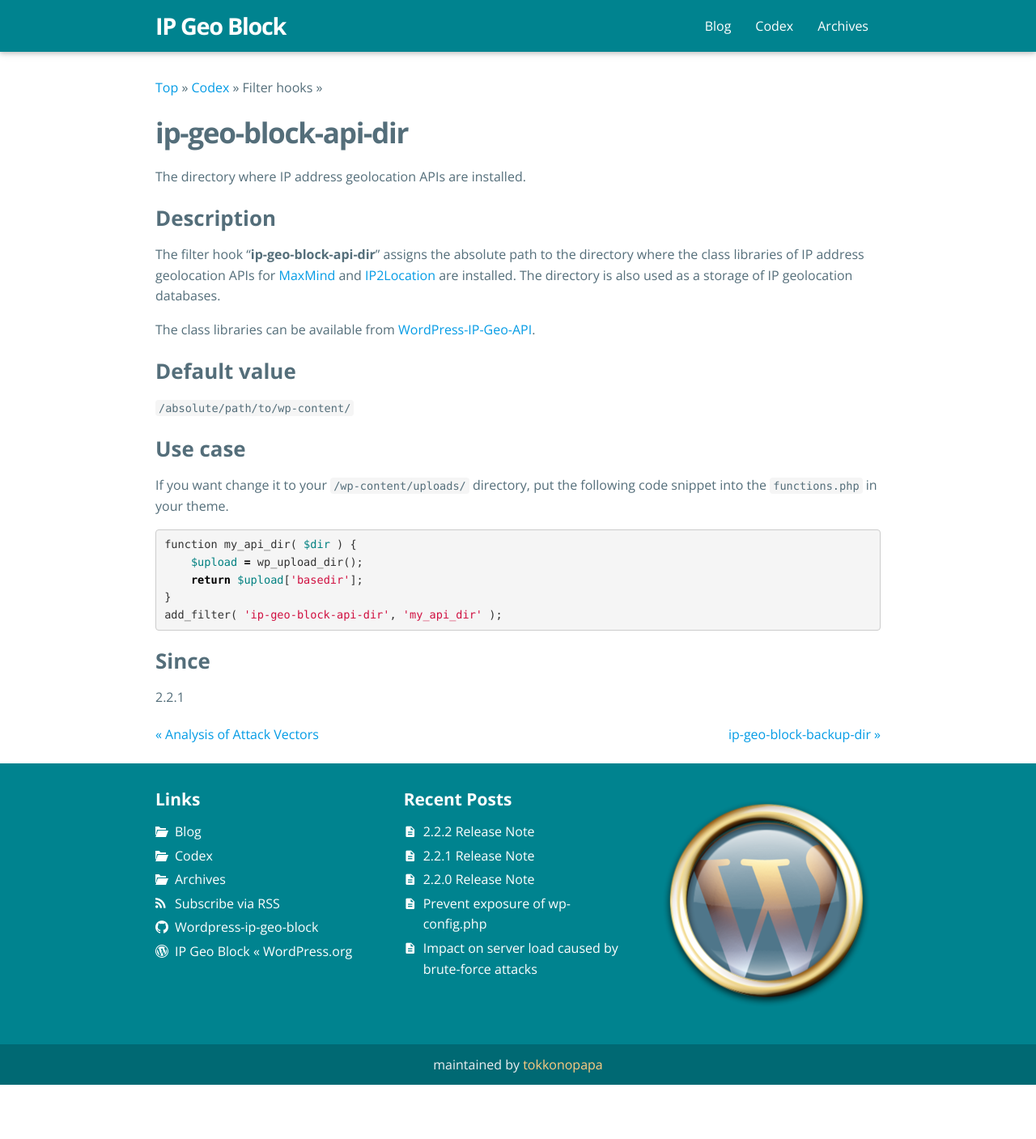
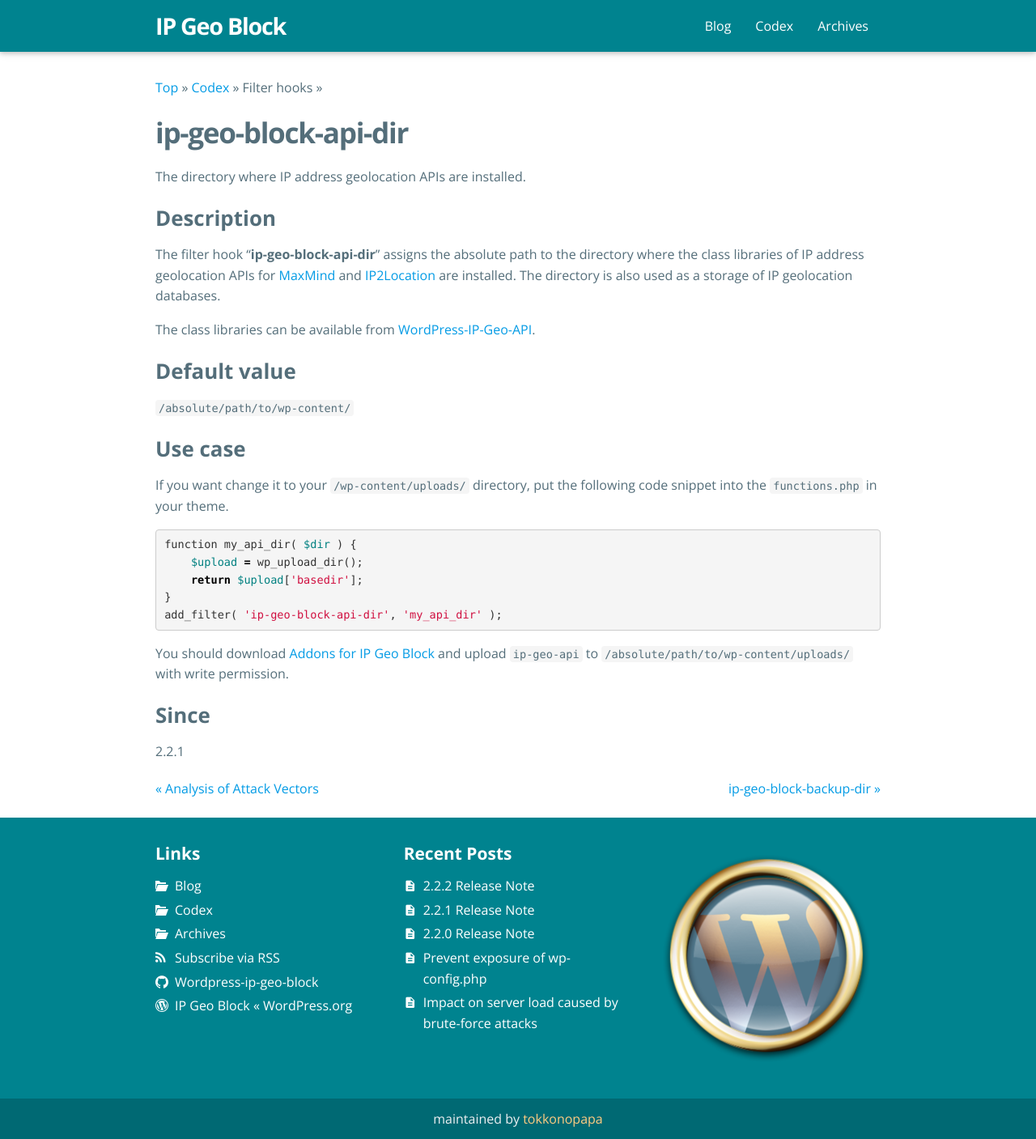
Before and after one commit to tokkonopapa/WordPress-IP-Geo-Block, a Jekyll site: the page built from _codex/99/ip-geo-block-api-dir.md, in a window 1280 px wide. Shown: the whole page at 81% size. Built offline with Jekyll 4.4.1, drawn with Linux system fonts in a browser that asks for light colours; some web fonts are replaced; before the commit the page ends 1340 px from its top, so only the background shows below that.

Commit message:
Update codex.

```diff
--- a/_codex/99/ip-geo-block-api-dir.md
+++ b/_codex/99/ip-geo-block-api-dir.md
@@ -38,6 +38,9 @@
 add_filter( 'ip-geo-block-api-dir', 'my_api_dir' );
 {% endhighlight %}
 
+You should download [Addons for IP Geo Block][IP-GEO-API] and upload
+`ip-geo-api` to `/absolute/path/to/wp-content/uploads/` with write permission.
+
 ### Since ###
 2.2.1
 
@@ -45,3 +48,4 @@
 [IP-Geo-API]:   https://github.com/tokkonopapa/WordPress-IP-Geo-API "tokkonopapa/WordPress-IP-Geo-API - GitHub"
 [MaxMind]:      https://www.maxmind.com/ "IP Geolocation and Online Fraud Prevention | MaxMind"
 [IP2Location]:  http://www.ip2location.com/ "IP Address Geolocation to Identify Website Visitor's Geographical Location"
+[IP-GEO-API]:   https://github.com/tokkonopapa/WordPress-IP-Geo-API "GitHub - tokkonopapa/WordPress-IP-Geo-API: A class library combined with WordPress plugin IP Geo Block to handle geo-location database of Maxmind and IP2Location."
```
